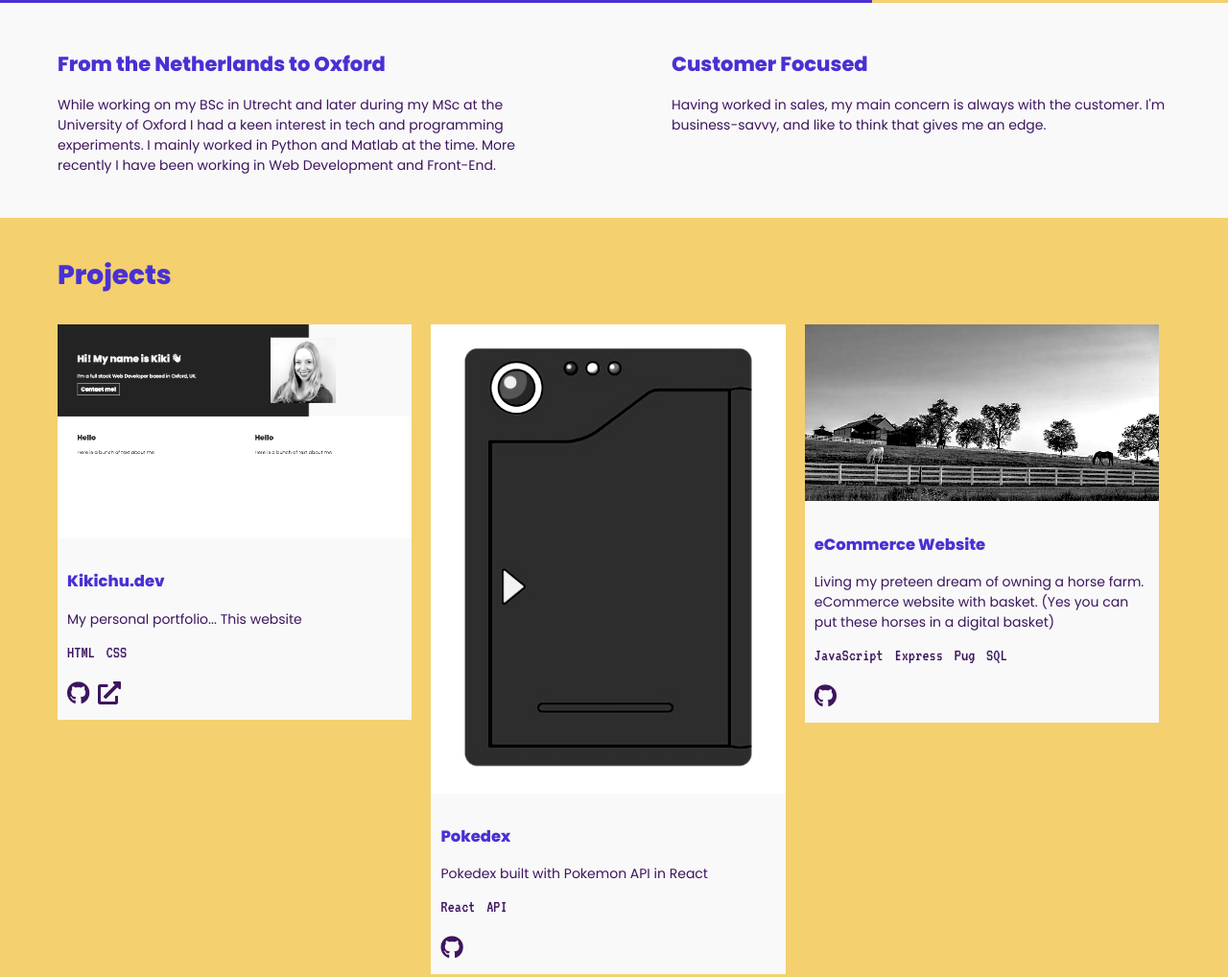
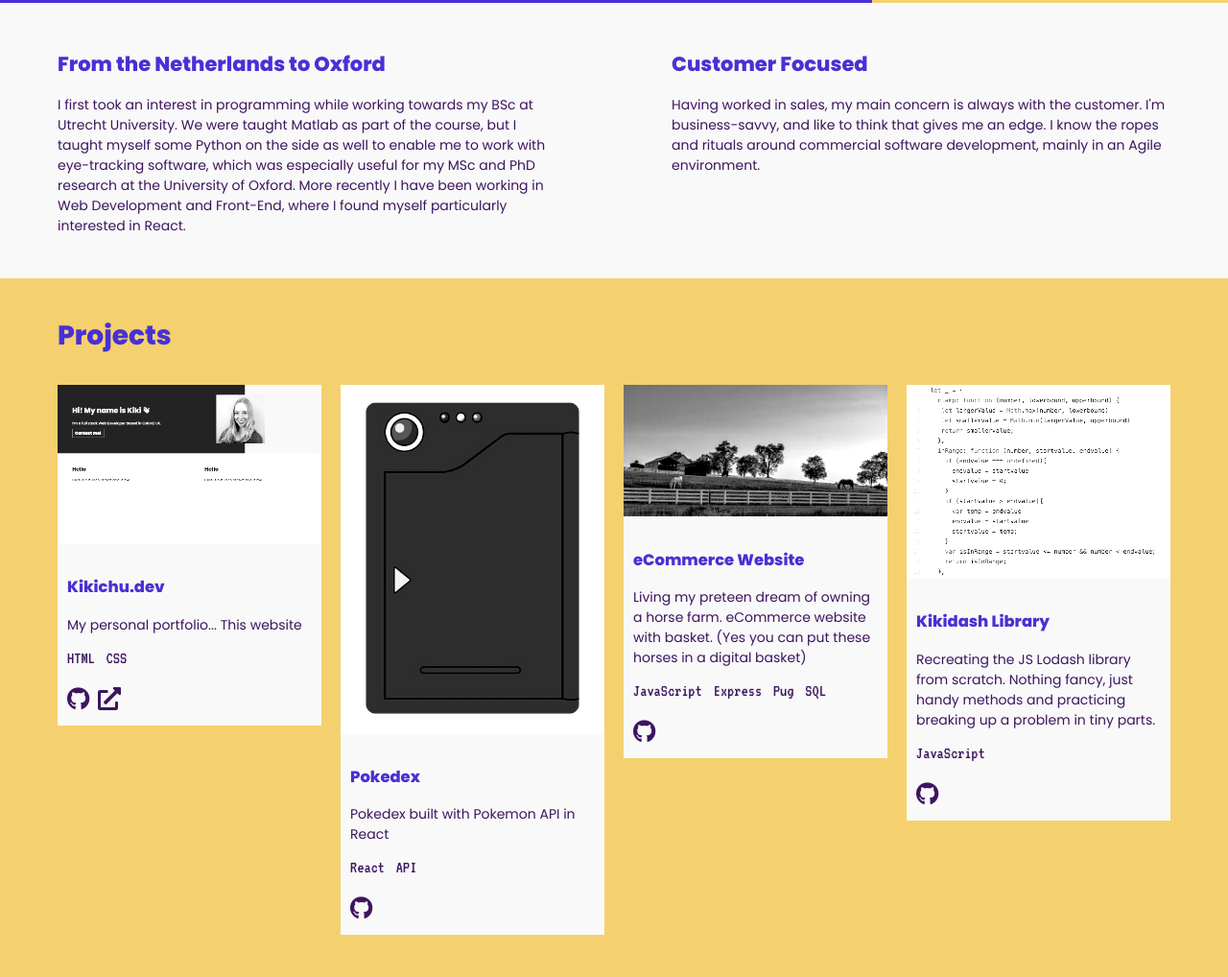
Before and after one commit to Kiki-chu/Kiki-chu.github.io, a website: page index.html in a window 1280 px wide. Shown: the part 323-1341 px from the top of the page at 96% size. Drawn offline with Linux system fonts and the light colour scheme; files whose address does not match are found by name.

Commit message:
added more content

```diff
--- a/index.html
+++ b/index.html
@@ -41,19 +41,24 @@
         <article>
           <h2>From the Netherlands to Oxford</h2>
           <p>
-            While working on my BSc in Utrecht and later during my MSc at the
-            University of Oxford I had a keen interest in tech and programming
-            experiments. I mainly worked in Python and Matlab at the time. More
-            recently I have been working in Web Development and Front-End.
+            I first took an interest in programming while working towards my BSc
+            at Utrecht University. We were taught Matlab as part of the course,
+            but I taught myself some Python on the side as well to enable me to
+            work with eye-tracking software, which was especially useful for my
+            MSc and PhD research at the University of Oxford. More recently I
+            have been working in Web Development and Front-End, where I found
+            myself particularly interested in React.
           </p>
         </article>
       </section>
       <section>
-        <article>
+        <article id="column2">
           <h2>Customer Focused</h2>
           <p>
             Having worked in sales, my main concern is always with the customer.
-            I'm business-savvy, and like to think that gives me an edge.
+            I'm business-savvy, and like to think that gives me an edge. I know
+            the ropes and rituals around commercial software development, mainly
+            in an Agile environment.
           </p>
         </article>
       </section>
@@ -120,6 +125,25 @@
             </div>
           </article>
         </section>
+        <section>
+          <article>
+            <img src="img/Lodash.png" />
+            <div class="content">
+              <h1>Kikidash Library</h1>
+              <p>
+                Recreating the JS Lodash library from scratch. Nothing fancy,
+                just handy methods and practicing breaking up a problem in tiny
+                parts.
+              </p>
+              <ul class="tags">
+                <li>JavaScript</li>
+              </ul>
+              <a target="_blank" href="https://github.com/Kiki-chu/Kikidash"
+                ><i class="fab fa-github"></i
+              ></a>
+            </div>
+          </article>
+        </section>
       </div>
     </div>
     <footer>
--- a/style.css
+++ b/style.css
@@ -112,6 +112,10 @@ a.button:hover:before {
 
 .about > section > article {
   padding: 30px 60px;
+}
+
+#article {
+  top: 100px;
 }
 
 .projects {
```
Also changed, not shown: img/Lodash.png (added).
